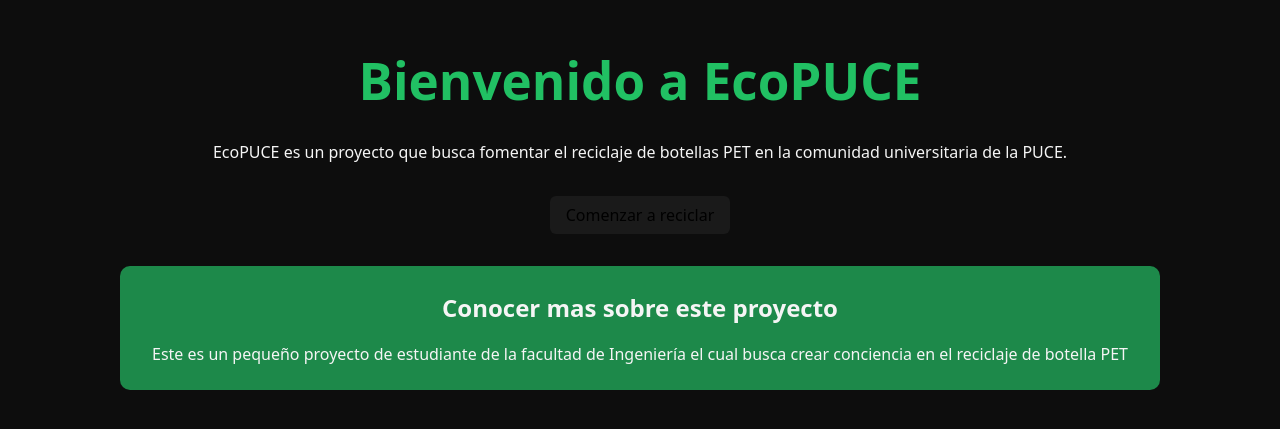
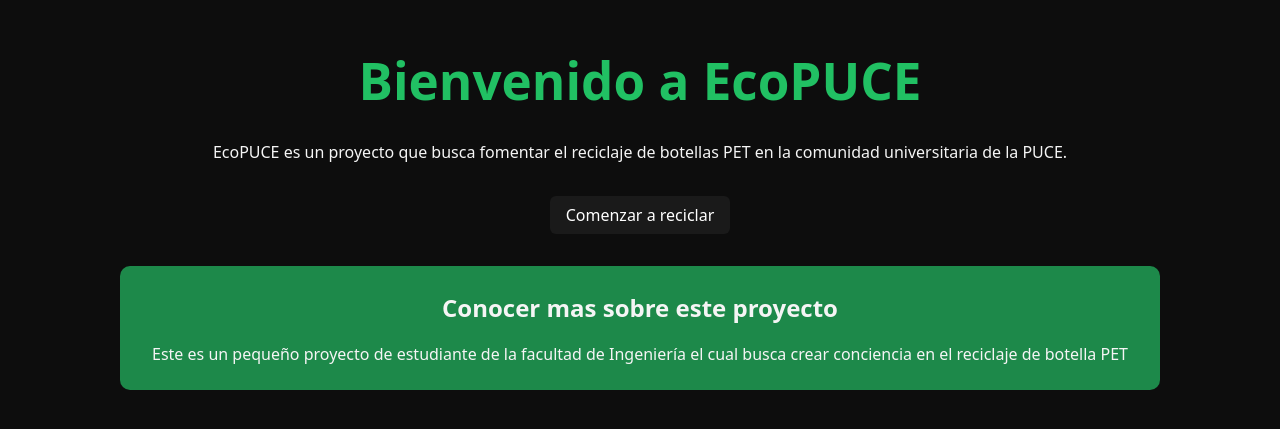
Before and after one commit to CAMILOITT/eco-puce, a React (Vite) app: page / in a window 1280 px wide. Shown: the part 179-608 px from the top of the page. Built offline with nearby package versions, Linux system fonts and the light colour scheme; no server answers; what @tensorflow/tfjs would draw is missing.

Commit message:
fix: restaurar la propiedad color-scheme a 'dark' en index.css

```diff
--- a/src/index.css
+++ b/src/index.css
@@ -3,7 +3,7 @@
   line-height: 1.5;
   font-weight: 400;
 
-  /* color-scheme: light dark; */
+  color-scheme: dark;
   color: rgba(255, 255, 255, 0.87);
   background-color: #242424;
 
```
